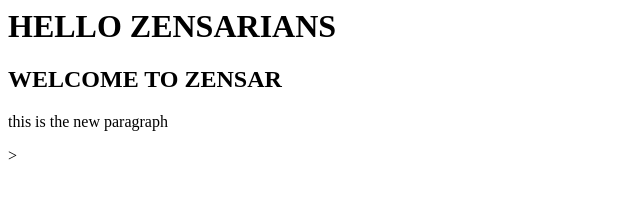
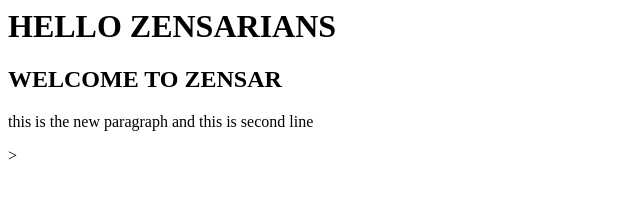
Before and after one commit to Anushree23/git-hub, a plain HTML site: page instruction.html in a window 1280 px wide. Shown: the whole page, without its empty margins (0-640 px from the left). Drawn offline with Linux system fonts and the light colour scheme.

Commit message:
Update instruction.html

```diff
--- a/instruction.html
+++ b/instruction.html
@@ -5,6 +5,7 @@
 <body>
 <h1> HELLO ZENSARIANS </h1>
 <h2> WELCOME TO ZENSAR </h2>
-<P> this is the new paragraph</P>
+<P> this is the new paragraph and this is second line</P>
+
 </body>>
 </html>
```
